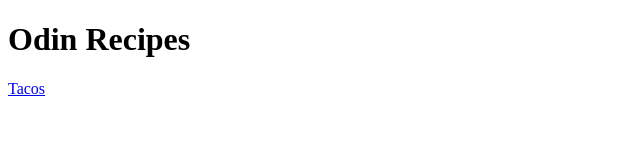
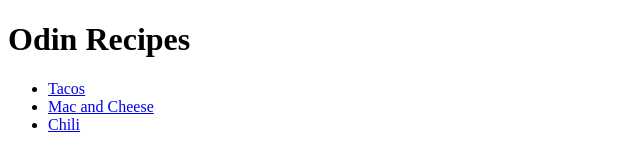
Before and after one commit to Schwenks21/odin-recipes, a plain HTML site: page index.html in a window 1280 px wide. Shown: the whole page, without its empty margins (0-640 px from the left). Drawn offline with Linux system fonts and the light colour scheme.

Commit message:
Updated homepage with links to recipes

```diff
--- a/index.html
+++ b/index.html
@@ -6,6 +6,10 @@
     </head>
     <body>
         <h1>Odin Recipes</h1>
-        <a href="./recipes/tacos.html">Tacos</a>
+        <ul>
+            <li><a href="./recipes/tacos.html">Tacos</a></li>
+            <li><a href="./recipes/mac-and-cheese.html">Mac and Cheese</a></li>
+            <li><a href="./recipes/chili.html">Chili</li>
+        </ul>
     </body>
 </html>
```
